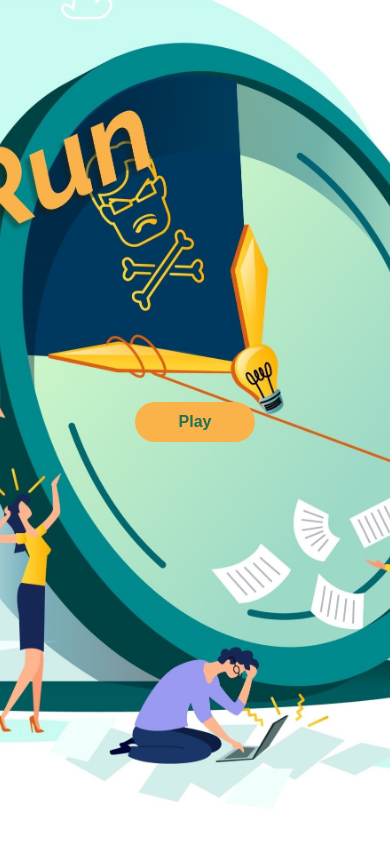
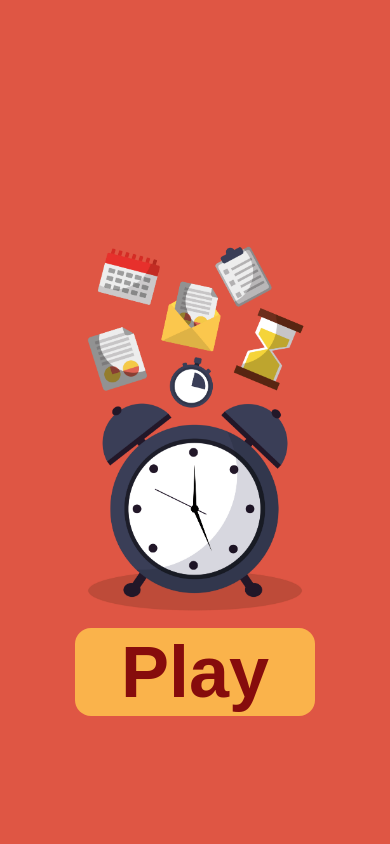
Before and after one commit to tristan-carter/SnellRun, a Next.js app: page / in a window 390 px wide. Built offline with nearby package versions, Linux system fonts and the light colour scheme.

Commit message:
Landing Page on Mobile

```diff
--- a/pages/index.js
+++ b/pages/index.js
@@ -11,16 +11,24 @@ export default function Home () {
         <meta name="viewport" content="width=device-width, initial-scale=1" />
         <link rel="icon" href="/favicon.ico" />
       </Head>
-      <main className="flex flex-col justify-center items-center min-h-screen max-h-screen">
-        <div className="absolute h-screen w-screen z-[-1]">
+      <main className="flex flex-col justify-end md:justify-center items-center min-h-screen max-h-screen bg-[#DF5644] md:bg-white">
+        <div className="absolute h-screen w-screen z-[1] hidden md:block ">
           <Image
               src="/Images/LandingBG.jpg"
               alt="Background Image"
               fill
-              className="-z-10 object-cover"
+              className="-z-10 object-contain"
           />
         </div>
-        <Link passHref className="md:w-50  lg:w-80 aspect-[36/12] p-2 font-semibold text-themeBlue hover:bg-[#FF9800] bg-themeOrange rounded-3xl text-center sm:text-3xl md:text-6xl lg:text-8xl" href="/play">
+        <div className="absolute h-screen w-screen z-[1] md:hidden">
+          <Image
+              src="/Images/MobileLandingBG.jpg"
+              alt="Background Image"
+              fill
+              className="-z-10 object-contain"
+          />
+        </div>
+        <Link passHref className="z-[2] w-60 mb-32 md:w-60 lg:w-80 p-2 md:p-3 lg:p-5 font-semibold text-[#860C0C] md:text-themeBlue hover:bg-[#FF9800] bg-themeOrange rounded-2xl md:rounded-3xl text-center text-7xl md:text-8xl lg:text-9xl" href="/play">
           <button>Play</button>
         </Link>
       </main>
```
Also changed, not shown: components/navbar.jsx (added), public/Images/MobileLandingBG.jpg (added).
